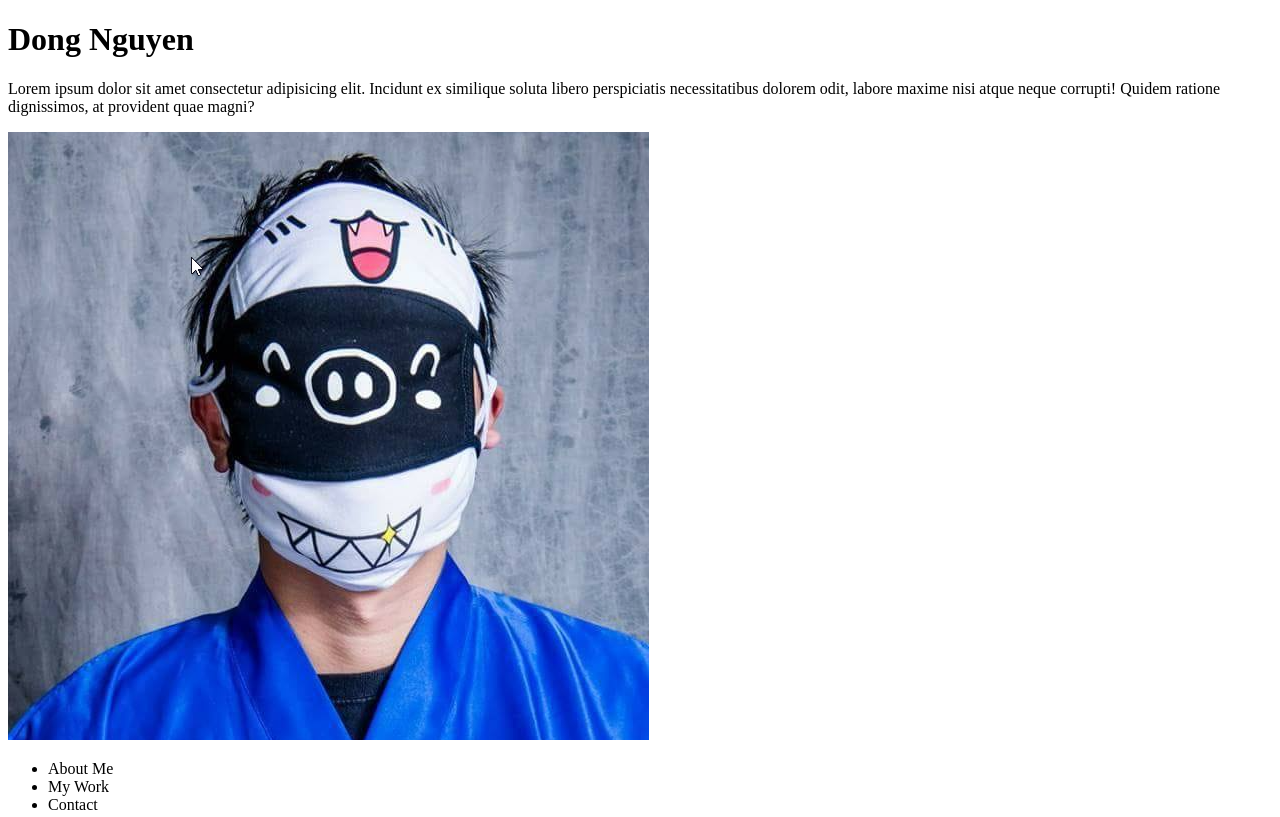
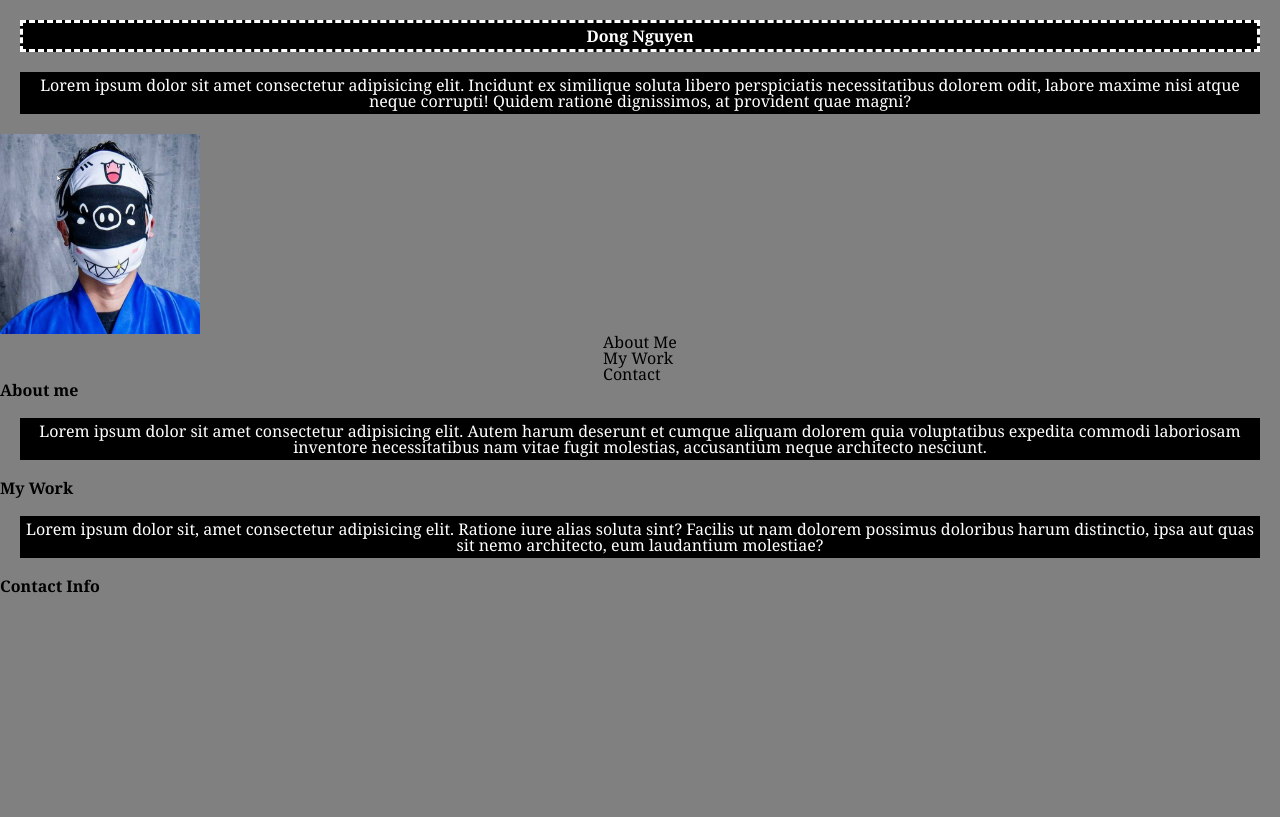
Before and after one commit to acooro/portfolio, a plain HTML site: page index.html in a window 1280 px wide. Shown: the top 817 px of the page. Drawn offline with Linux system fonts and the light colour scheme.

Commit message:
added css style

```diff
--- a/assets/css/style.css
+++ b/assets/css/style.css
@@ -0,0 +1,44 @@
+*{
+  font-family: Georgia, 'Times New Roman', Times, serif;
+}
+
+body{
+  background-color: gray;
+}
+
+h1 {
+  border: dashed white;
+  margin: 20px;
+  padding: 5px;
+  background-color: black;
+  color: white;
+  text-align: center;
+
+}
+
+p{
+  background-color: black;
+  color: white;
+  text-align: center;
+  display: block;
+  padding: 5px;
+  margin: 20px;
+
+}
+
+img{
+  width: 200px;
+  height: 200px;
+  display: flex;
+  justify-content: left;
+
+}
+
+ul{
+  list-style-type: none;
+}
+
+nav{
+  display: flex;
+ justify-content: center;
+}
--- a/index.html
+++ b/index.html
@@ -4,9 +4,9 @@
   <meta charset="UTF-8">
   <meta http-equiv="X-UA-Compatible" content="IE=edge">
   <meta name="viewport" content="width=device-width, initial-scale=1.0">
-  <title>Profoli</title>
-  <link rel="reset" href="./assets/css/reset.css">
-  <link rel="style" href="./assets/css/style.css">
+  <title>Profolio</title>
+  <link rel="stylesheet" href="./assets/css/reset.css">
+  <link rel="stylesheet" href="./assets/css/style.css">
 </head>
 
 
```
